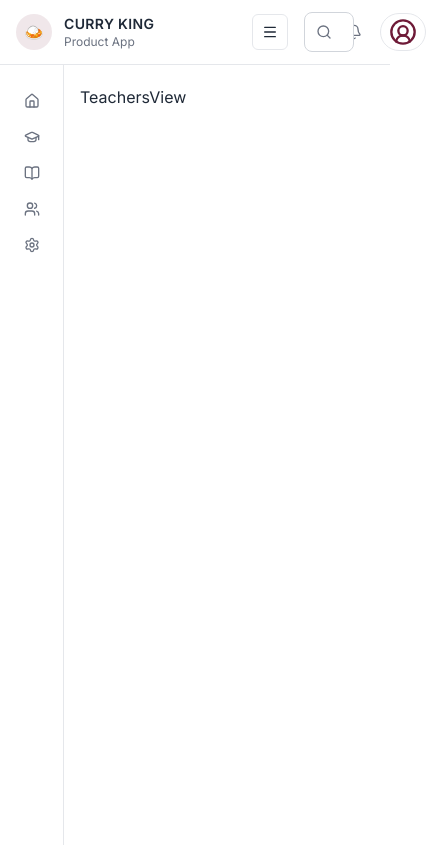
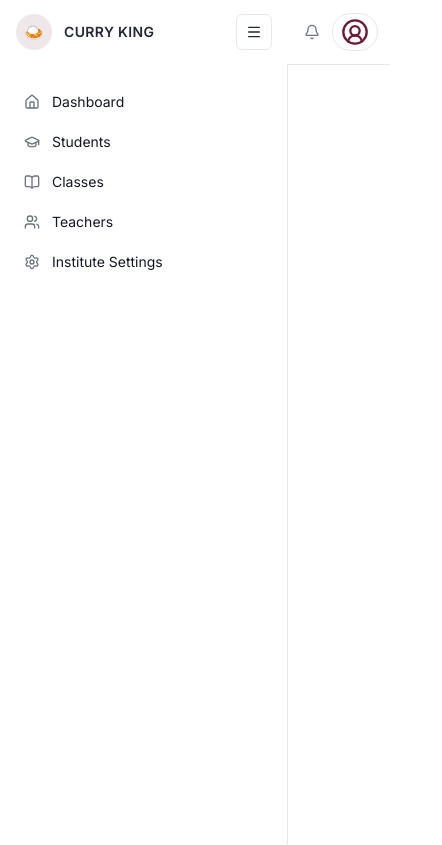
Before and after one commit to TharakaJayz/student-management-ui, a Next.js app: page /teachers in a window 390 px wide. Both pictures are taken after a click on the button 270 px from the left and 32 px from the top of the page. Shown: the whole page, 442 px wide, since content can reach past the window. Built offline with nearby package versions, Linux system fonts and the light colour scheme.

Commit message:
add drawer mobile sidebar

```diff
--- a/app/(dashboard)/layout.tsx
+++ b/app/(dashboard)/layout.tsx
@@ -1,8 +1,9 @@
 "use client"
 
-import { useState } from "react"
+import { useEffect, useState } from "react"
 import { BookOpen, GraduationCap, Home, Settings, Users } from "lucide-react"
 import LeftSidebar from "@/app/common/layout/LeftSidebar"
+import MobileSidebar from "@/app/common/layout/MobileSidebar"
 import TopBar from "@/app/common/layout/TopBar"
 
 const primaryNav = [
@@ -19,16 +20,61 @@ export default function DashboardLayout({
   children: React.ReactNode
 }) {
   const [isSidebarOpen, setIsSidebarOpen] = useState(true)
+  const [isMobileSidebarOpen, setIsMobileSidebarOpen] = useState(false)
+
+  useEffect(() => {
+    const mediaQuery = window.matchMedia("(max-width: 1000px)")
+
+    const handleViewportChange = () => {
+      if (mediaQuery.matches) {
+        setIsSidebarOpen((prev) => (prev ? false : prev))
+      }
+    }
+
+    handleViewportChange()
+    mediaQuery.addEventListener("change", handleViewportChange)
+
+    return () => {
+      mediaQuery.removeEventListener("change", handleViewportChange)
+    }
+  }, [])
+
+  const handleToggleSidebar = () => {
+    if (window.innerWidth < 768) {
+      setIsMobileSidebarOpen((prev) => !prev)
+      return
+    }
+    setIsSidebarOpen((prev) => !prev)
+  }
 
   return (
-    <div className="min-h-screen bg-background text-card-foreground">
-      <TopBar onToggleSidebar={() => setIsSidebarOpen((prev) => !prev)} />
+    <div className="isolate min-h-screen bg-background text-card-foreground">
+      <TopBar onToggleSidebar={handleToggleSidebar} />
+      <MobileSidebar
+        isOpen={isMobileSidebarOpen}
+        navItems={primaryNav}
+        onClose={() => setIsMobileSidebarOpen(false)}
+      />
 
-      <div className="flex">
+      <div className="flex items-start pt-16">
         <LeftSidebar
           isSidebarOpen={isSidebarOpen}
           navItems={primaryNav}
-          onToggleSidebar={() => !isSidebarOpen ? setIsSidebarOpen((prev) => !prev) : null}
+          onToggleSidebar={() => {
+            if (window.innerWidth < 768) {
+              setIsMobileSidebarOpen(false)
+              return
+            }
+            if (isSidebarOpen) {
+              setIsSidebarOpen(false)
+            }
+          }}
+        />
+        <div
+          className={`hidden shrink-0 transition-[width] duration-200 md:block ${
+            isSidebarOpen ? "w-72" : "w-16"
+          }`}
+          aria-hidden
         />
 
         <main className="min-w-0 flex-1 px-4 py-5 md:px-8 md:py-7">{children}</main>
--- a/app/common/layout/LeftSidebar.tsx
+++ b/app/common/layout/LeftSidebar.tsx
@@ -20,11 +20,11 @@ const LeftSidebar = ({
 }: LeftSidebarProps) => {
   return (
     <aside
-      className={`flex min-h-[calc(100vh-4rem)] shrink-0 flex-col border-r border-sidebar-border bg-sidebar text-sidebar-foreground transition-[width] duration-200 ${
+      className={`fixed top-16 left-0 z-30 hidden h-[calc(100vh-4rem)] flex-col overflow-hidden border-r border-sidebar-border bg-sidebar text-sidebar-foreground transition-[width] duration-200 md:flex ${
         isSidebarOpen ? "w-72" : "w-16"
       }`}
     >
-      <nav className="flex-1 overflow-y-auto px-3 py-5">
+      <nav className="flex-1 overflow-y-auto overscroll-contain px-3 py-5">
         <div className="space-y-1">
           {navItems.map((item) => (
             <Link
--- /dev/null
+++ b/app/common/layout/MobileSidebar.tsx
@@ -0,0 +1,51 @@
+import Link from "next/link"
+import type { LucideIcon } from "lucide-react"
+
+type NavItem = {
+  title: string
+  href: string
+  icon: LucideIcon
+}
+
+type MobileSidebarProps = {
+  isOpen: boolean
+  navItems: NavItem[]
+  onClose: () => void
+}
+
+const MobileSidebar = ({ isOpen, navItems, onClose }: MobileSidebarProps) => {
+  return (
+    <>
+      <div
+        className={`fixed inset-0 z-40 bg-transparent transition-opacity md:hidden ${
+          isOpen ? "opacity-100" : "pointer-events-none opacity-0"
+        }`}
+        onClick={onClose}
+        aria-hidden
+      />
+      <aside
+        className={`fixed top-16 left-0 z-50 h-[calc(100vh-4rem)] w-72 border-r border-sidebar-border bg-sidebar text-sidebar-foreground transition-transform duration-200 md:hidden ${
+          isOpen ? "translate-x-0" : "-translate-x-full"
+        }`}
+      >
+        <nav className="h-full overflow-y-auto px-3 py-5">
+          <div className="space-y-1">
+            {navItems.map((item) => (
+              <Link
+                key={item.title}
+                href={item.href}
+                onClick={onClose}
+                className="flex items-center gap-3 rounded-md px-3 py-2 text-sm text-sidebar-foreground transition-colors hover:bg-sidebar-accent hover:text-sidebar-accent-foreground"
+              >
+                <item.icon className="size-4 shrink-0 text-muted-foreground" />
+                {item.title}
+              </Link>
+            ))}
+          </div>
+        </nav>
+      </aside>
+    </>
+  )
+}
+
+export default MobileSidebar
--- a/app/common/layout/TopBar.tsx
+++ b/app/common/layout/TopBar.tsx
@@ -6,16 +6,18 @@ type TopBarProps = {
 
 const TopBar = ({ onToggleSidebar }: TopBarProps) => {
   return (
-    <header className="sticky top-0 z-20 border-b border-border bg-topbar text-topbar-foreground">
+    <header className="fixed inset-x-0 top-0 z-40 border-b border-border text-topbar-foreground bg-background">
       <div className="flex h-16 items-center">
-        <div className="flex h-full w-72 shrink-0 items-center justify-between pl-4">
+        <div className="flex h-full w-72 shrink-0 items-center justify-between  px-4">
           <div className="flex items-center gap-3">
             <div className="size-9 shrink-0 rounded-full bg-primary/10 text-center leading-9">
               🍛
             </div>
             <div>
               <p className="text-sm font-semibold tracking-wide">CURRY KING</p>
-              <p className="text-xs text-muted-foreground">Product App</p>
+              <p className="text-xs text-muted-foreground max-[700px]:hidden">
+                Product App
+              </p>
             </div>
           </div>
           <button
@@ -28,7 +30,7 @@ const TopBar = ({ onToggleSidebar }: TopBarProps) => {
           </button>
         </div>
 
-        <div className="flex min-w-0 flex-1 items-center justify-center px-4">
+        <div className="flex min-w-0 flex-1 items-center justify-center px-4 max-[700px]:hidden">
           <div className="relative w-full max-w-xl">
             <Search className="pointer-events-none absolute left-3 top-1/2 size-4 -translate-y-1/2 text-muted-foreground" />
             <input
@@ -39,7 +41,7 @@ const TopBar = ({ onToggleSidebar }: TopBarProps) => {
           </div>
         </div>
 
-        <div className="flex items-center gap-2 px-4 md:px-8">
+        <div className="flex min-w-0 flex-1 items-center justify-end gap-2 px-3 md:px-8">
           <button
             type="button"
             className="inline-flex size-9 items-center justify-center rounded-md text-muted-foreground hover:bg-muted"
```
